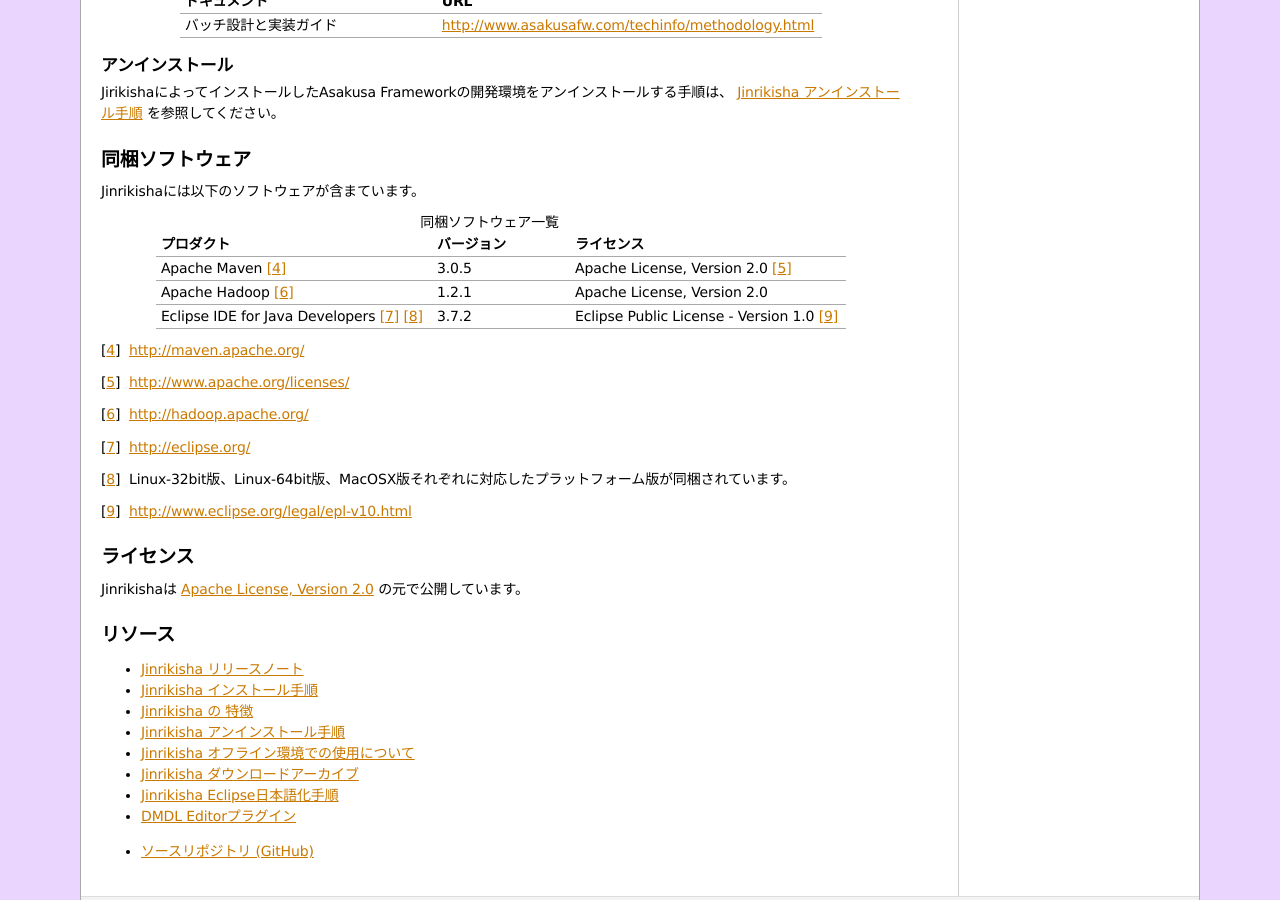
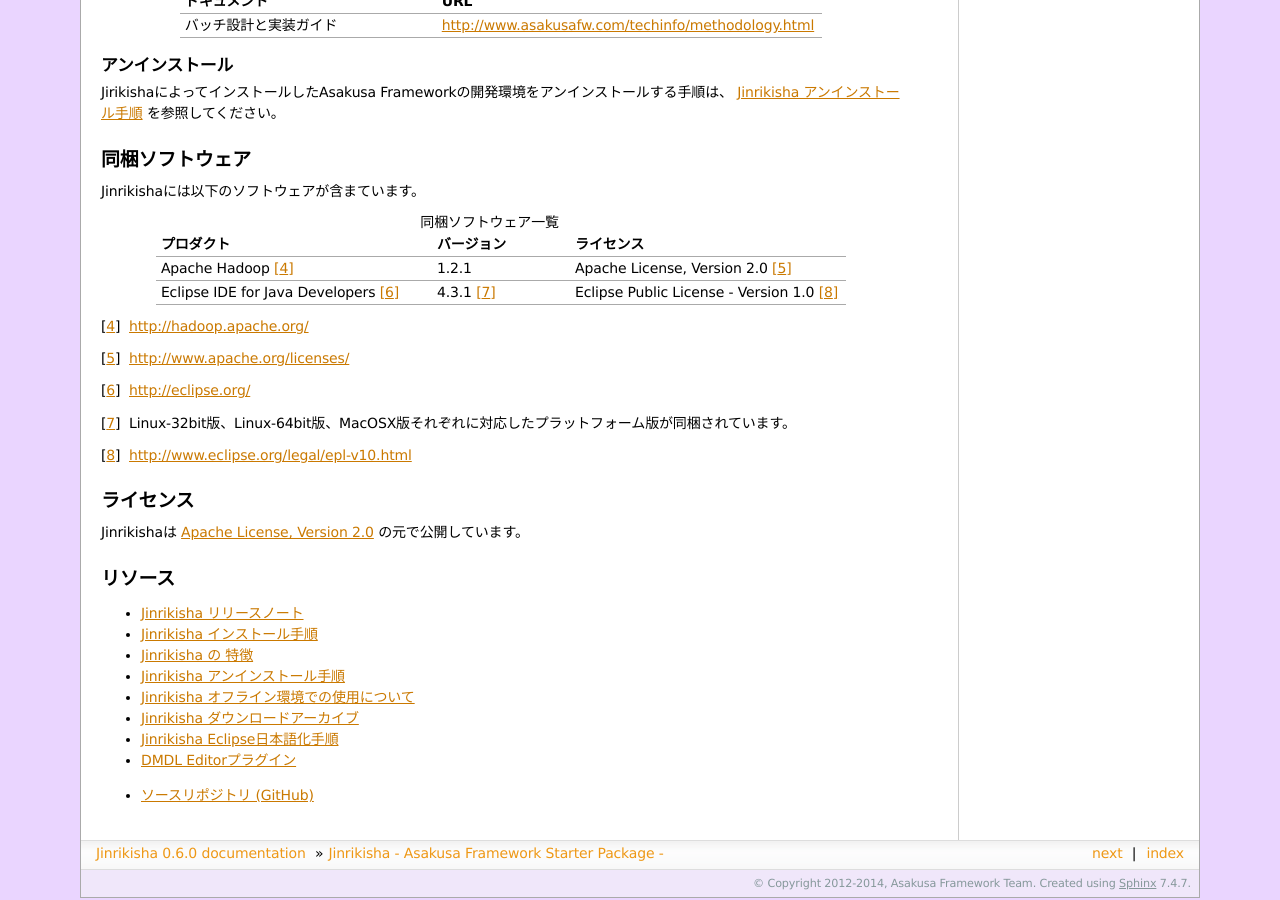
Before and after one commit to asakusafw/asakusafw-starter, a Sphinx documentation site: the page built from jinrikisha/docs/ja/source/index.rst, in a window 1280 px wide and 900 px high, scrolled down 1385 px. Built offline with Sphinx 7.4.7, drawn with Linux system fonts in a browser that asks for light colours; formulas are drawn with MathJax 3.

Commit message:
Updates bundled software.

```diff
--- a/jinrikisha/docs/ja/source/index.rst
+++ b/jinrikisha/docs/ja/source/index.rst
@@ -118,19 +118,15 @@
     * - プロダクト
       - バージョン
       - ライセンス
-    * - Apache Maven [#]_
-      - 3.0.5
-      - Apache License, Version 2.0 [#]_
     * - Apache Hadoop [#]_
       - 1.2.1
-      - Apache License, Version 2.0
-    * - Eclipse IDE for Java Developers [#]_ [#]_
-      - 3.7.2
+      - Apache License, Version 2.0 [#]_
+    * - Eclipse IDE for Java Developers [#]_
+      - 4.3.1 [#]_
       - Eclipse Public License - Version 1.0 [#]_
 
-..  [#] http://maven.apache.org/
+..  [#] http://hadoop.apache.org/
 ..  [#] http://www.apache.org/licenses/
-..  [#] http://hadoop.apache.org/
 ..  [#] http://eclipse.org/
 ..  [#] Linux-32bit版、Linux-64bit版、MacOSX版それぞれに対応したプラットフォーム版が同梱されています。
 ..  [#] http://www.eclipse.org/legal/epl-v10.html
```
